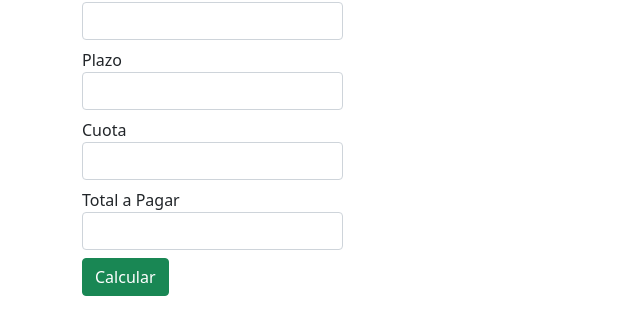
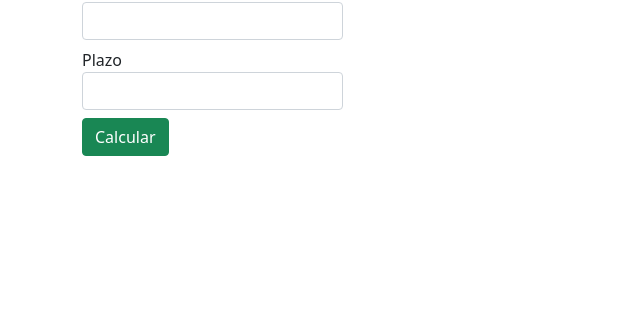
Before and after one commit to KeniaMore1999/formulario, a Django app: template app1/templates/app1/index.html in a window 1280 px wide. Shown: the part 196-531 px from the top of the page, without its empty margins (0-640 px from the left). Run offline with Django 3.2, Linux system fonts and the light colour scheme; the template is opened without the code that fills it, so the values that code supplies are empty; parts of the project's set-up code (start-up, migrations or seed data) failed here and were passed over.

Commit message:
Se realizaron algunos cambios en la tabla

```diff
--- a/app1/templates/app1/index.html
+++ b/app1/templates/app1/index.html
@@ -21,14 +21,6 @@
                 <div class="mb-2">
                     <label for="plazo">Plazo</label>
                     <input type="text" name="plazo" id="plazo" class="form-control">
-                </div>
-                <div class="mb-2">
-                    <label for="cuota">Cuota</label>
-                    <input type="text" name="cuota" id="cuota" class="form-control">
-                </div>
-                <div class="mb-2">
-                    <label for="total">Total a Pagar</label>
-                    <input type="text" name="total" id="total" class="form-control">
                 </div>
                 <div class="mb-2">
                     <input type ="submit" class="btn btn-success" value="Calcular">
```
Also changed, not shown: app1/views.py (+27 -24 lines).
